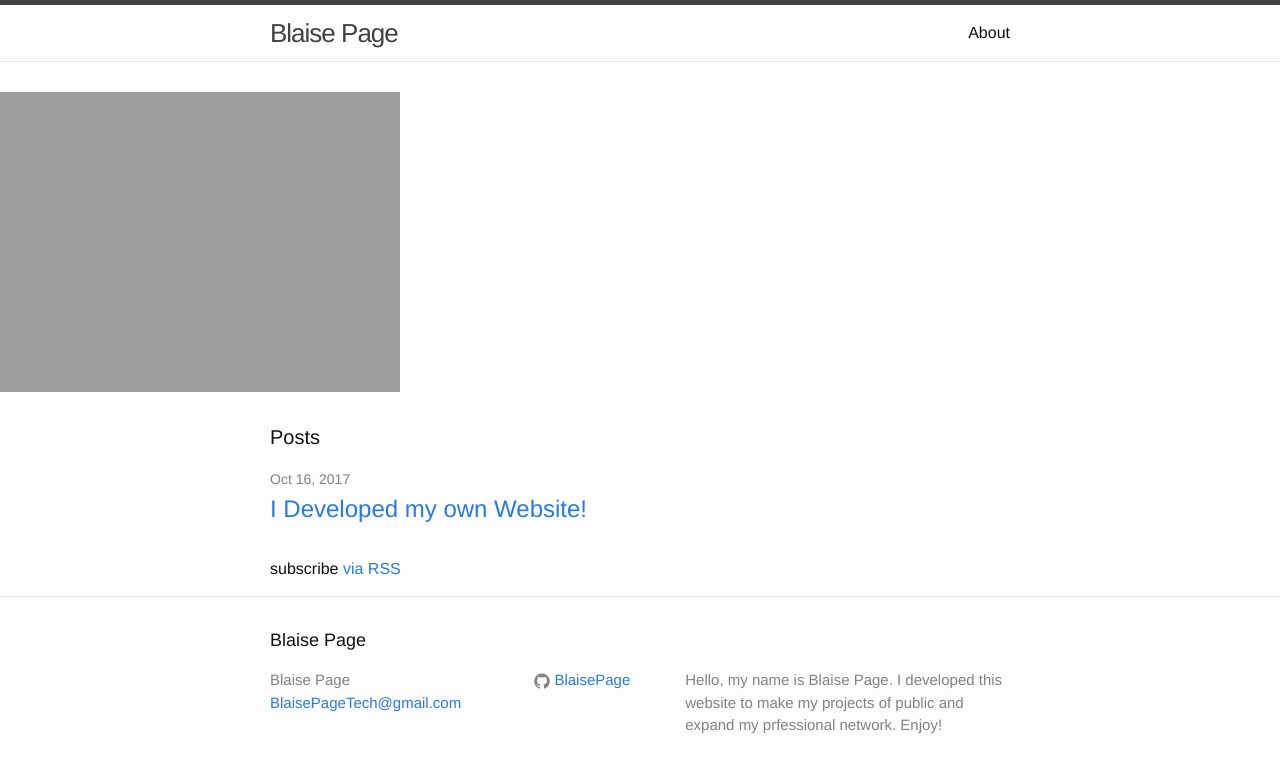
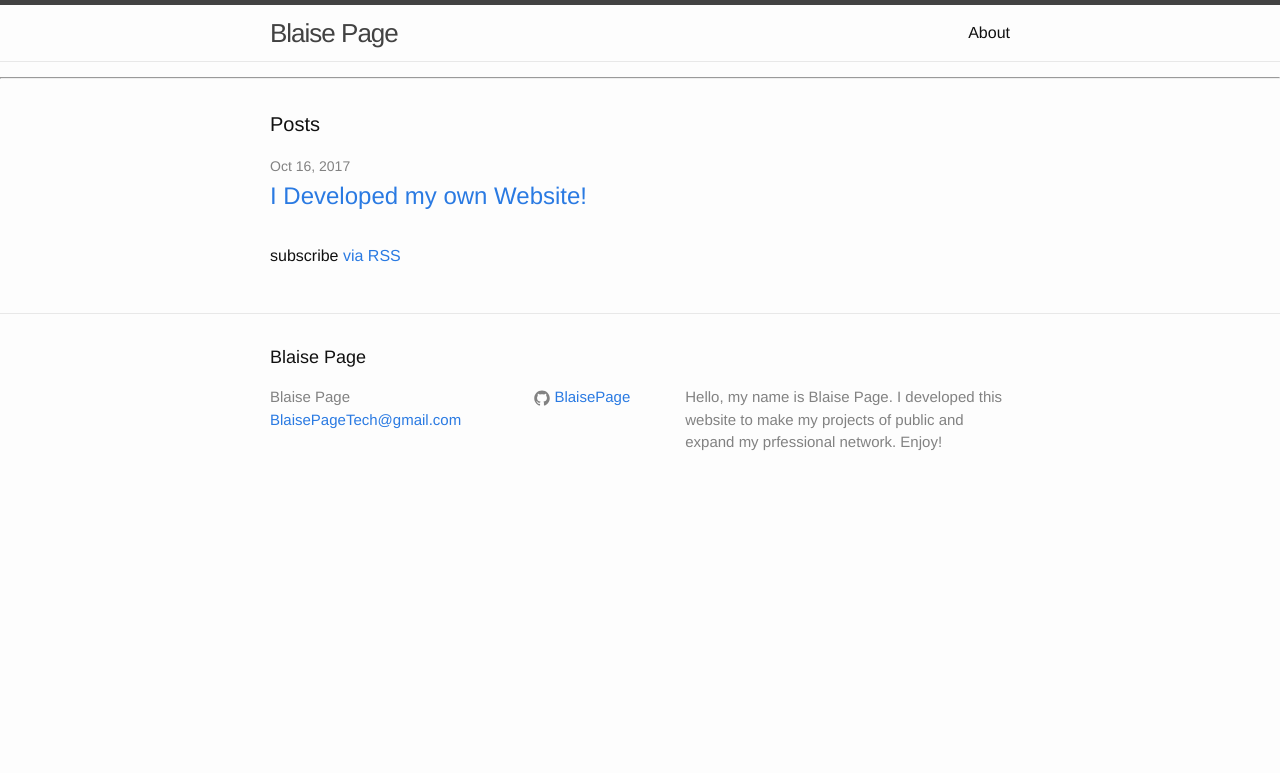
Before and after one commit to BlaisePage/BlaisePage.github.io, a Jekyll site: the page built from index.html, in a window 1280 px wide. Shown: the top 773 px of the page. Built offline with Jekyll 4.4.1, drawn with Linux system fonts in a browser that asks for light colours.

Commit message:
Update cover.html

```diff
--- a/_includes/cover.html
+++ b/_includes/cover.html
@@ -1,2 +1,25 @@
 
-<img src= "url('{{ site.baseurl }}/img/sections-background/{{ site.heroImage }}');"
+<cover class="intro-header" style="background-image: url('{{ site.baseurl }}/{{page.coverImg}}')">
+        <div class="container">
+            <div class="row">
+                <div class="col-lg-8 col-lg-offset-2 col-md-10 col-md-offset-1">
+                    <div class="site-heading">
+                        <h1>{{page.title}}</h1>
+                        <hr class="small">
+
+                        {% if page.author %}
+                            <h2 class="subheading">{{page.description}}</h2>
+                            <span class="meta">Posted by <a href="#">{{page.author}}</a> on {{page.date | date_to_string}}</span>
+                        {% else %}
+                            <span class="subheading">{{page.description}}</span>
+                        {% endif %}
+
+                        <aside class="sharing">
+                        <div class="g-plusone" data-annotation="inline" data-width="300"></div>
+                        </aside>
+
+                    </div>
+                </div>
+            </div>
+        </div>
+    </cover>
```
